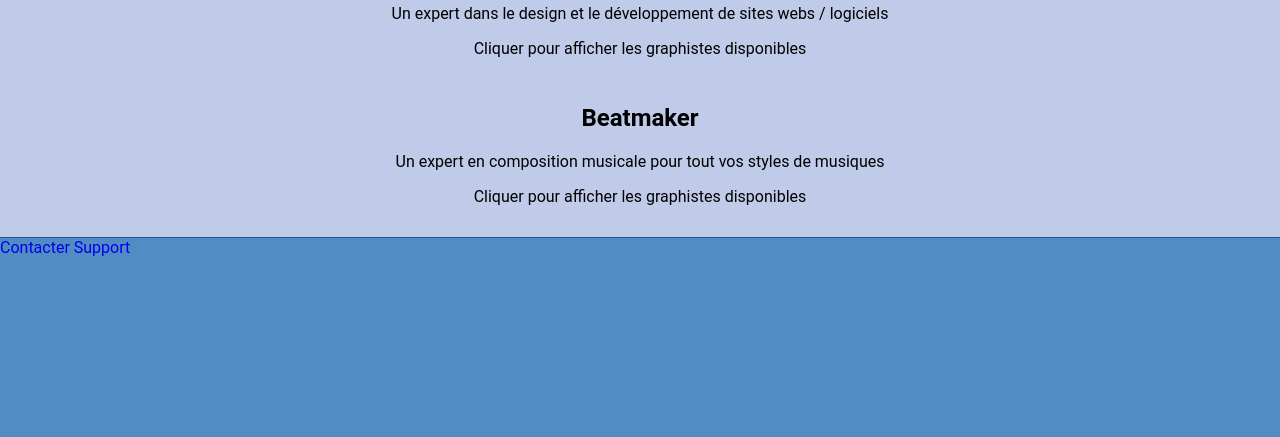
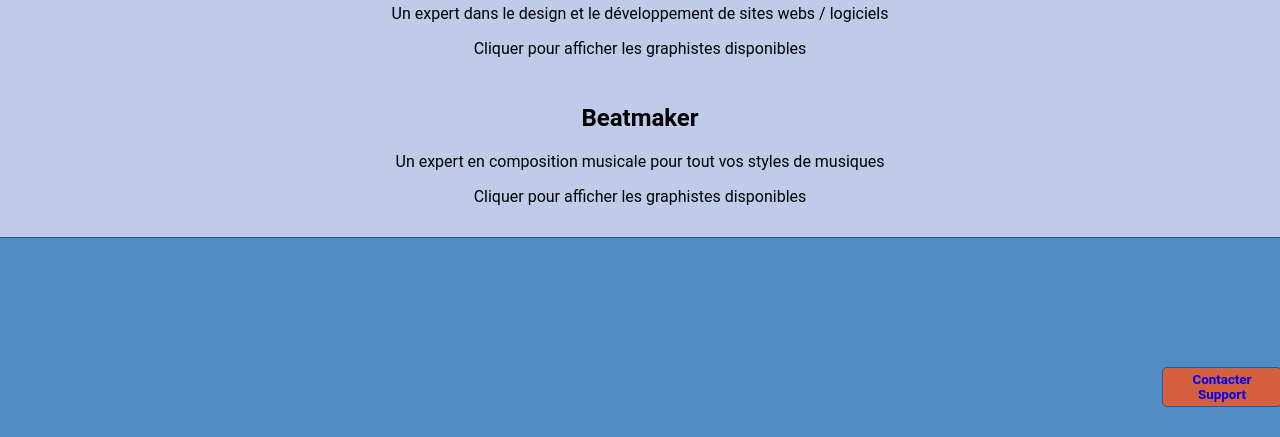
Before and after one commit to Neplexx/PROJET-WEB, a PHP site: page /html/recherche.html in a window 1280 px wide. Shown: the part 700-1137 px from the top of the page. Run offline with PHP 8.4, Linux system fonts and the light colour scheme.

Commit message:
Edit bouton

```diff
--- a/html/recherche.html
+++ b/html/recherche.html
@@ -105,7 +105,7 @@
             </section>
         </main>
         <footer>
-            <a href="#">Contacter Support</a>
+            <button id="supportbouton"><a href="../html/personnelEmployeur.html">Contacter Support</a></button>
         </footer>
     </body>
 </html>
--- a/styles/style.css
+++ b/styles/style.css
@@ -70,23 +70,24 @@ footer{
 }
 
 footer #supportbouton{
-    position: absolute;
-    right: 3%;
-    top: 85%;
+    position: relative;
+    left:90%;
+    top:60%;
     font-weight: bold;
     background-color: var(--orange);
-    border: 2px solid var(--bleu-bordure);
+    border: 1px solid var(--bleu-bordure);
     padding: 10px vertical 20px horizontal;
     margin: 10px;
     width: 120px;
+    height: 40px;
     border-radius: 5px;
     color: var(--orange);
     text-decoration: none;
 }
 footer #supportbouton:hover {
         cursor: pointer;
-        border: 2px solid var(--bleu-bordure);
-        background-color: var(--bleu-texte-1);
+        border: 1px solid var(--bleu-bordure);
+        background-color: var(--bleu-fond);
         text-decoration: none;
         cursor: pointer;
 }
```
